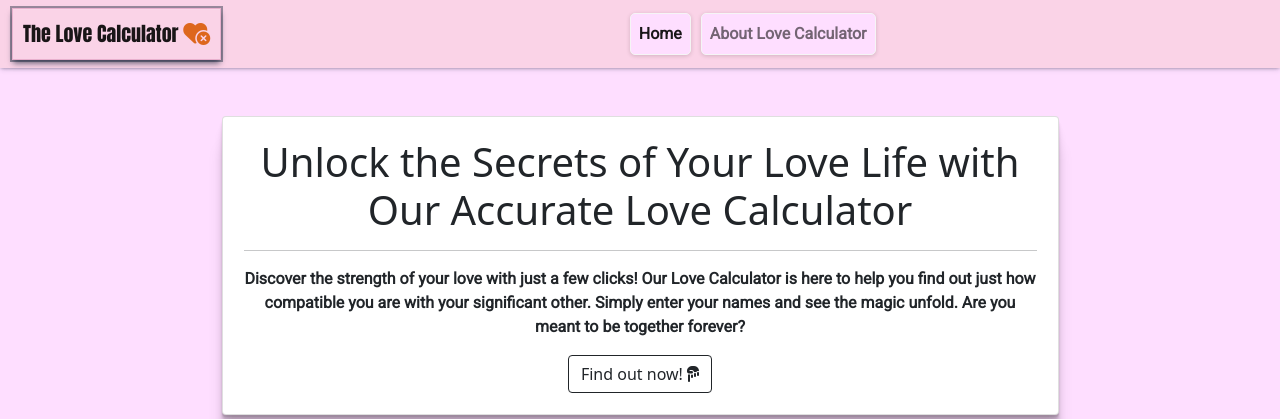
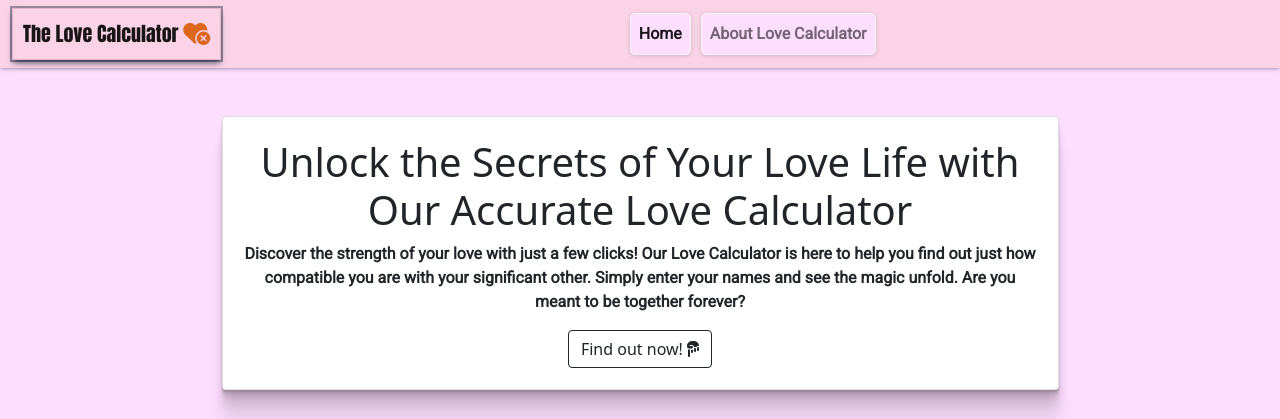
Before and after one commit to infvmous/lovecals, a plain HTML site: page index.html in a window 1280 px wide. Shown: the top 419 px of the page. Drawn offline with nearby package versions, Linux system fonts and the light colour scheme.

Commit message:
Add files via upload

```diff
--- a/index.html
+++ b/index.html
@@ -4,6 +4,7 @@
     <meta charset="UTF-8">
     <meta http-equiv="X-UA-Compatible" content="IE=edge">
     <meta name="viewport" content="width=device-width, initial-scale=1.0">
+    <link rel="icon" type="image/x-icon" href="/favicon.ico">
     <script src="https://kit.fontawesome.com/93554a374d.js" crossorigin="anonymous"></script>
     <link href="https://cdn.jsdelivr.net/npm/bootstrap@5.1.3/dist/css/bootstrap.min.css" rel="stylesheet" integrity="sha384-1BmE4kWBq78iYhFldvKuhfTAU6auU8tT94WrHftjDbrCEXSU1oBoqyl2QvZ6jIW3" crossorigin="anonymous">
     <script src="https://cdn.jsdelivr.net/npm/bootstrap@5.1.3/dist/js/bootstrap.bundle.min.js" integrity="sha384-ka7Sk0Gln4gmtz2MlQnikT1wXgYsOg+OMhuP+IlRH9sENBO0LRn5q+8nbTov4+1p" crossorigin="anonymous"></script>
@@ -33,7 +34,6 @@
     <div class="card w-75 mx-auto mt-5">
         <div class="card-body text-center">
           <h1 class="card-title">Unlock the Secrets of Your Love Life with Our Accurate Love Calculator</h1>
-          <hr>
           <p class="card-text">Discover the strength of your love with just a few clicks! Our Love Calculator is here to help you find out just how compatible you are with your significant other. Simply enter your names and see the magic unfold. Are you meant to be together forever?</p>
           <a href="#findout" class="btn btn-outline-dark">Find out now! <i class="fa-sharp fa-solid fa-hand-point-down"></i></a>
         </div>
```
Also changed, not shown: about.html (+1 -0 lines), favicon.ico (added).
